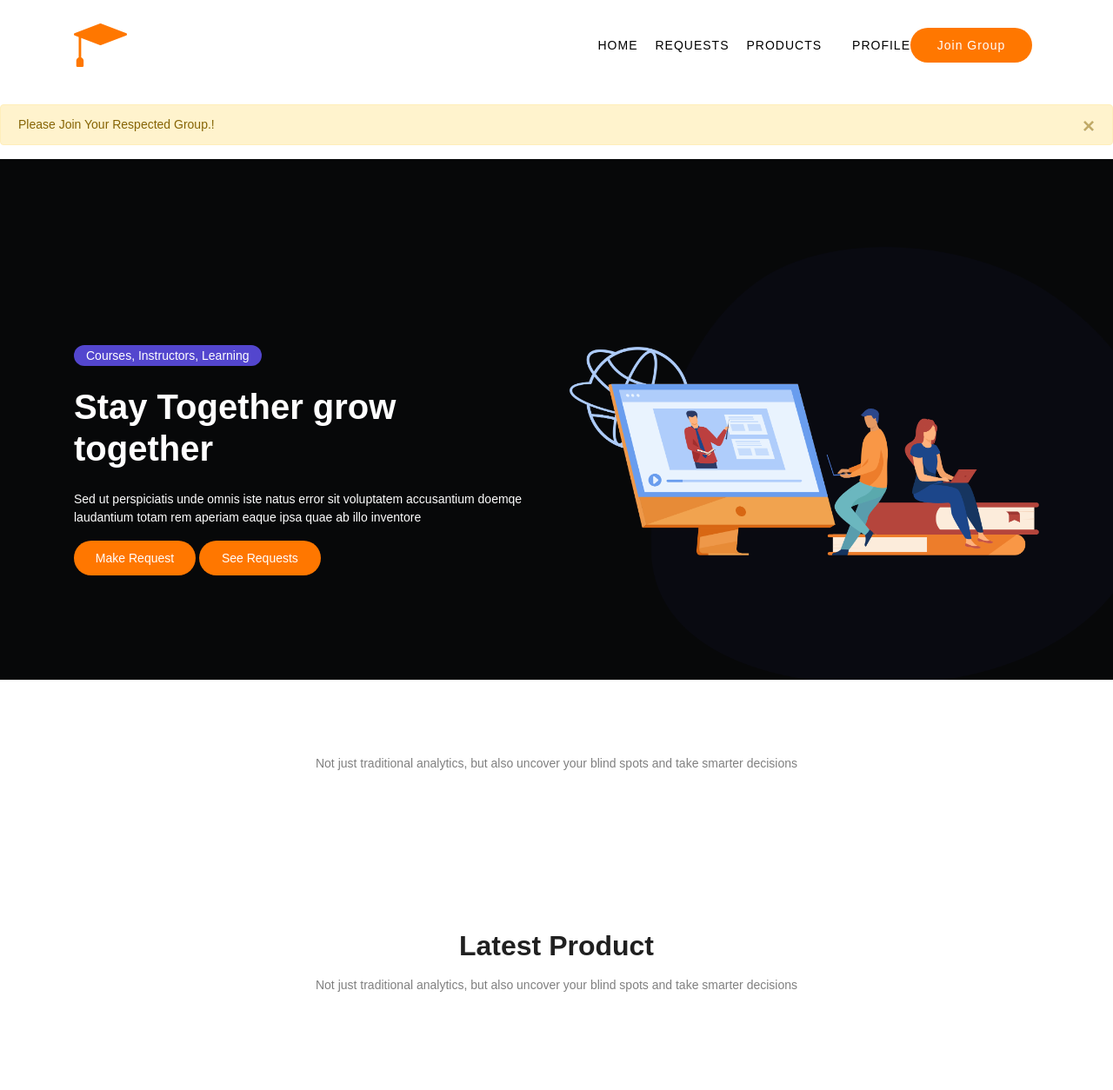
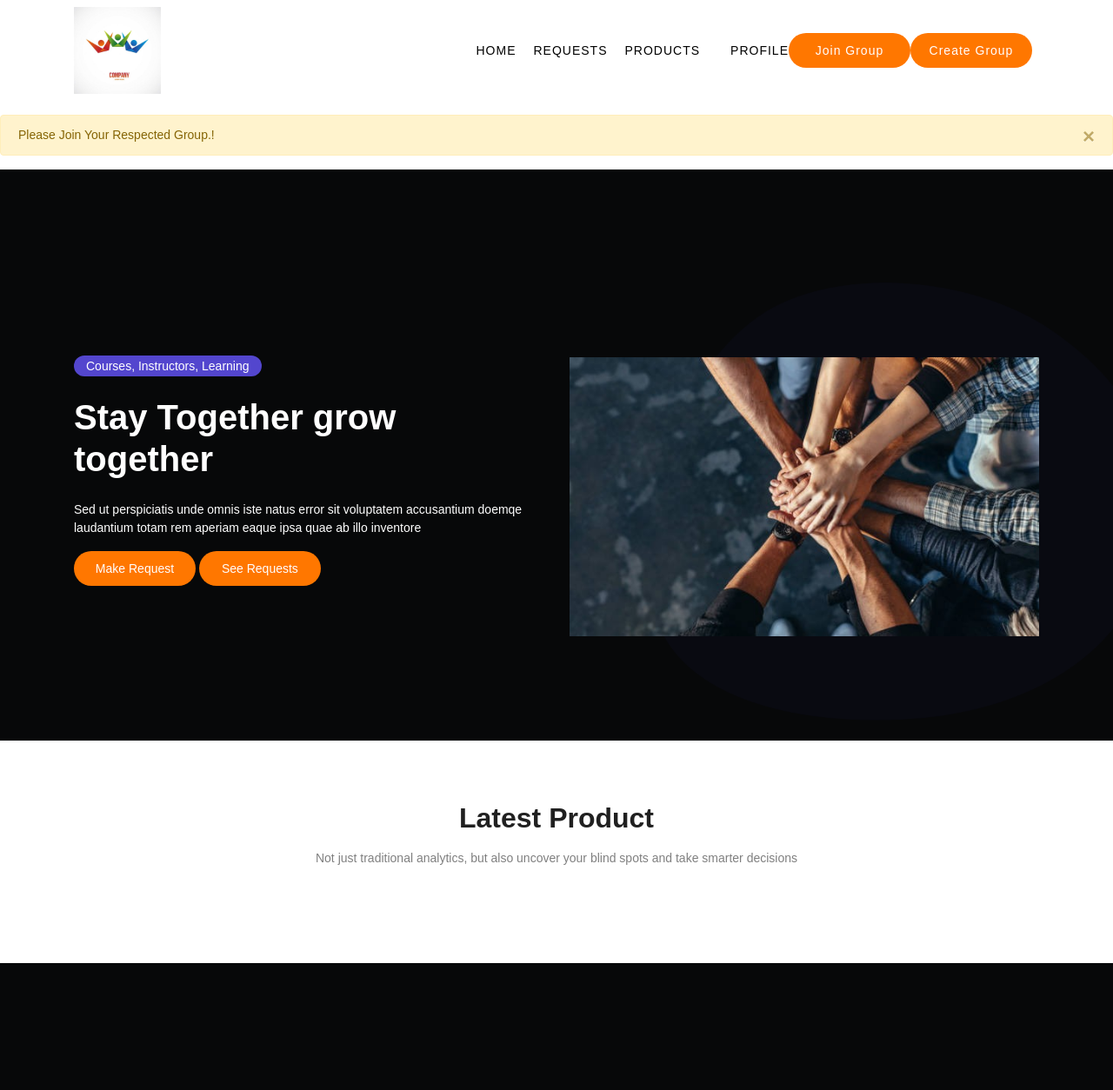
Before and after one commit to samirpatil2000/HackathonProject, a Django app: page / in a window 1280 px wide. Shown: the whole page at 87% size. After the commit the page ends 1108 px from the top, so only its background shows below. Run offline with Django 3.2, Linux system fonts and the light colour scheme; the visitor is signed in with stand-in values (Sample User, id 1); some libraries are stand-ins or nearby versions.

Commit message:
done with group creation

```diff
--- a/product/urls.py
+++ b/product/urls.py
@@ -10,7 +10,8 @@
     path('product-page/',views.productListPage,name='product-page'),
     path('request/<id>',views.requestDetailView,name="request-detail"),
     path('product/<id>',views.productDetailView,name="product-detail"),
-    path('groups/',views.groupListPage,name='groups')
+    path('groups/',views.groupListPage,name='groups'),
+    path('create-group/',views.createGroup,name='create-group'),
  ]
 
 
--- a/product/views.py
+++ b/product/views.py
@@ -1,8 +1,9 @@
 from django.contrib.auth.decorators import login_required
 from django.shortcuts import render, redirect
-from .forms import ProductUploadForm,CreateRequestForm
+from .forms import ProductUploadForm,CreateRequestForm,CreateGroupForm
 from .models import RequestForProduct,Product,Group
 from django.contrib import messages
+from account.models import Account
 # Create your views here.
 
 
@@ -94,3 +95,21 @@
         'form':requestForm
     }
     return render(request,'product/createRequestForm.html',context)
+
+@login_required
+def createGroup(request):
+    user=request.user
+    gpForm=CreateGroupForm()
+    if(request.method=="POST"):
+        gpForm=CreateGroupForm(request.POST or None)
+        if gpForm.is_valid():
+            gp=gpForm.save(commit=False)
+            gp.save()
+            gp.admins.add(user)
+            current_user_account=Account.objects.get(username=user.username)
+            current_user_account.group=gp
+            current_user_account.save()
+            messages.success(request,f"You successfully created group {gp.name}")
+            return redirect('index-page')
+    context={'form':gpForm}
+    return render(request,'product/create_group.html',context)
--- a/templates/main/a_navbar.html
+++ b/templates/main/a_navbar.html
@@ -28,7 +28,7 @@
 				<div class="col-lg-12">
 					<nav class="navbar navbar-expand-lg p-0">
 					  <a class="navbar-brand m-0 p-0" href="#">
-					  	<img src="{% static 'main/img/logo.png' %}"/>
+					  	<img style="max-width: 100px; height: 100px" src="{% static 'main/img/la.jpg' %}"/>
 {#					  	<img style="max-width: 100px; height: 100px" src="https://raw.githubusercontent.com/internyuva/internyuva/master/static/main/img/InternYuvaResized.png"/>#}
 					  </a>
 					  <div class="mobile-menu-open d-block d-lg-none" onclick="openNav()">
@@ -67,7 +67,10 @@
                                             <a style="color: red" href="{% url 'logout' %}"><span>LOGOUT</span></a>
                                           </div>
                                     </div>
-                                    <a class="nav-link theme-btn" href="{% url 'groups' %}"><span>Join Group</span></a>
+                                    {% if not request.user.group %}
+                                        <a class="nav-link theme-btn" href="{% url 'groups' %}"><span>Join Group</span></a>
+                                        <a class="nav-link theme-btn" href="{% url 'create-group' %}"><span>Create Group</span></a>
+                                    {% endif %}
                                 {% else %}
                                     <a class="nav-link theme-btn" href="{% url 'register' %}"><span>SIGN IN</span></a>
                                 {% endif %}
--- a/templates/main/groups.html
+++ b/templates/main/groups.html
@@ -63,7 +63,7 @@
                             <div class="course-btn">
                                 <a href="{{ obj.get_course_absolute_url }}" class="theme-btn">
                                     <i class="fas fa-play-circle mr-2" aria-hidden="true"></i>
-                                    <span>view group</span>
+                                    <span>request to join</span>
                                 </a>
                             </div>
                         </div>
--- a/templates/main/index.html
+++ b/templates/main/index.html
@@ -16,7 +16,7 @@
 						<a href="{% url 'request-page' %}" class="theme-btn"><span>See Requests</span></a>
 					</div>
 					<div class="col-lg-6 order-1 order-lg-2 pb-5 pb-lg-0">
-						<img src="{% static 'main/img/banner-img.png' %}" class="w-100">
+						<img src="{% static 'main/img/banner-02.jpg' %}" class="w-100">
 					</div>
 				</div>
 			</div>
@@ -24,65 +24,6 @@
 	</div>
 </section>
 
-<section>
-	<div class="container-fluid">
-		<div class="row align-items-center">
-			<div class="col-lg-12 mb-4 text-center">
-				<h1 class="title text-black">
-
-				</h1>
-				<p class="text-black-50">Not just traditional analytics, but also uncover your blind spots and take smarter decisions</p>
-			</div>
-		</div>
-
-		<div class="row">
-			<div class="col-md-12">
-				<div class="course">
-					<div class="owl-carousel owl-theme">
-						<!--  -->
-                        {% for course in courses %}
-					        <div class="item">
-					    	<div class="feature-box mb-5">
-								<div class="course-img">
-									<img src="{{ course.thumbnail.url }}">
-								</div>
-								<div class="course-desc">
-									<div class="fea-content">
-										<div class="title mb-2">
-											<span class="fea-title"><a href="#">{{ course.name }}</a></span>
-											<span class="like-btn"><i class="fal fa-heart font-weight-bold" aria-hidden="true"></i></span>
-										</div>
-										<div class="instructor row align-items-center mt-2">
-											<div class="col-8 pr-0">
-												<div class="d-flex align-items-center">
-													<div class="mr-2">
-														<img src="{{ course.faculty.user.profile_pic.url }}">
-													</div>
-													<div><span class="name">{{ course.faculty.user.first_name }} {{ course.faculty.user.last_name }}</span></div>
-												</div>
-											</div>
-											<div class="col-4 text-right">
-												<span class="rate"><i class="far fa-rupee-sign"></i>{{ course.price | floatformat }}</span>
-											</div>
-										</div>
-										<div class="courses-data mt-3">
-											<p>{{ course.small_desc }}</p>
-											<div class="course-btn">
-												<a href="{{ course.get_course_absolute_url }}" class="theme-btn"><i class="fas fa-play-circle mr-2" aria-hidden="true"></i> <span>view course</span></a>
-											</div>
-										</div>
-									</div>
-								</div>
-							</div>
-					    </div>
-                        {% endfor %}
-					    <!--  -->
-                        </div>
-				</div>
-			</div>
-		</div>
-	</div>
-</section>
 
 <section>
 	<div class="container-fluid">
```
Also changed, not shown: product/forms.py (+6 -1 lines), templates/product/create_group.html (added, +19 -0 lines), static/main/img/banner-02.jpg (added), static/main/img/la.jpg (added).
